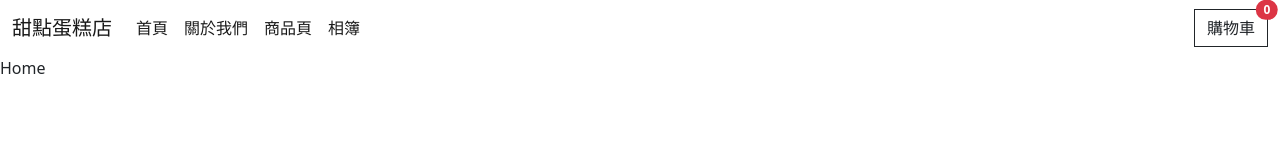
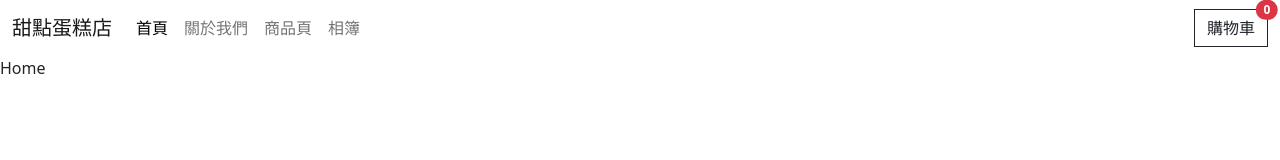
Before and after one commit to Jonathanbir/react-cra-sample, a React (Create React App) app: page / in a window 1280 px wide. Shown: the top 160 px of the page. Built offline with nearby package versions, Linux system fonts and the light colour scheme.

Commit message:
調整 NavLink的active狀態

```diff
--- a/src/components/Navbar.js
+++ b/src/components/Navbar.js
@@ -1,4 +1,4 @@
-import { Link } from "react-router-dom";
+import { NavLink } from "react-router-dom";
 import { useContext } from "react";
 import { CartContext } from "../store";
 
@@ -22,24 +22,63 @@ export default function Navbar() {
         <div className="collapse navbar-collapse" id="navbarSupportedContent">
           <ul className="navbar-nav me-auto mb-2 mb-lg-0">
             <li className="nav-item">
-              <Link className="nav-link active" to="/">
+              <NavLink
+                className="nav-link"
+                style={({ isActive }) =>
+                  isActive
+                    ? { color: "rgba(0, 0, 0, 1)" }
+                    : { color: "rgba(0, 0, 0, 0.55)" }
+                }
+                to="/"
+              >
                 首頁
-              </Link>
+              </NavLink>
+            </li>
+            {/* <NavLink
+                className={({ isActive }) => {
+                  console.log("isActive", isActive);
+                  return `nav-link ${isActive ? "newClassName" : ""}`;
+                }}
+                to="/about"
+              > */}
+            <li className="nav-item">
+              <NavLink
+                className="nav-link"
+                style={({ isActive }) =>
+                  isActive
+                    ? { color: "rgba(0, 0, 0, 1)" }
+                    : { color: "rgba(0, 0, 0, 0.55)" }
+                }
+                to="/about"
+              >
+                關於我們
+              </NavLink>
             </li>
             <li className="nav-item">
-              <Link className="nav-link active" to="/about">
-                關於我們
-              </Link>
+              <NavLink
+                className="nav-link"
+                style={({ isActive }) =>
+                  isActive
+                    ? { color: "rgba(0, 0, 0, 1)" }
+                    : { color: "rgba(0, 0, 0, 0.55)" }
+                }
+                to="/product"
+              >
+                商品頁
+              </NavLink>
             </li>
             <li className="nav-item">
-              <Link className="nav-link active" to="/product">
-                商品頁
-              </Link>
-            </li>
-            <li className="nav-item">
-              <Link className="nav-link active" to="/album">
+              <NavLink
+                className="nav-link"
+                style={({ isActive }) =>
+                  isActive
+                    ? { color: "rgba(0, 0, 0, 1)" }
+                    : { color: "rgba(0, 0, 0, 0.55)" }
+                }
+                to="/album"
+              >
                 相簿
-              </Link>
+              </NavLink>
             </li>
           </ul>
           <button
```
